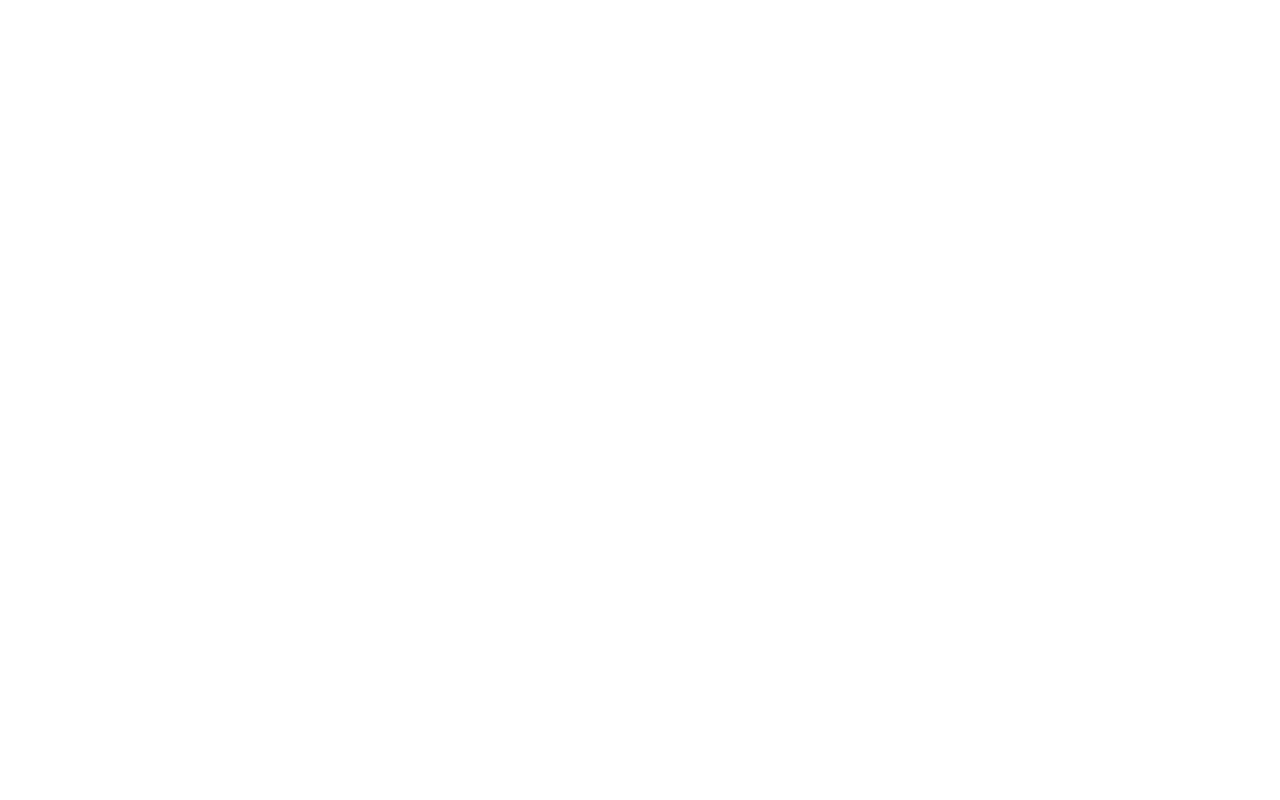
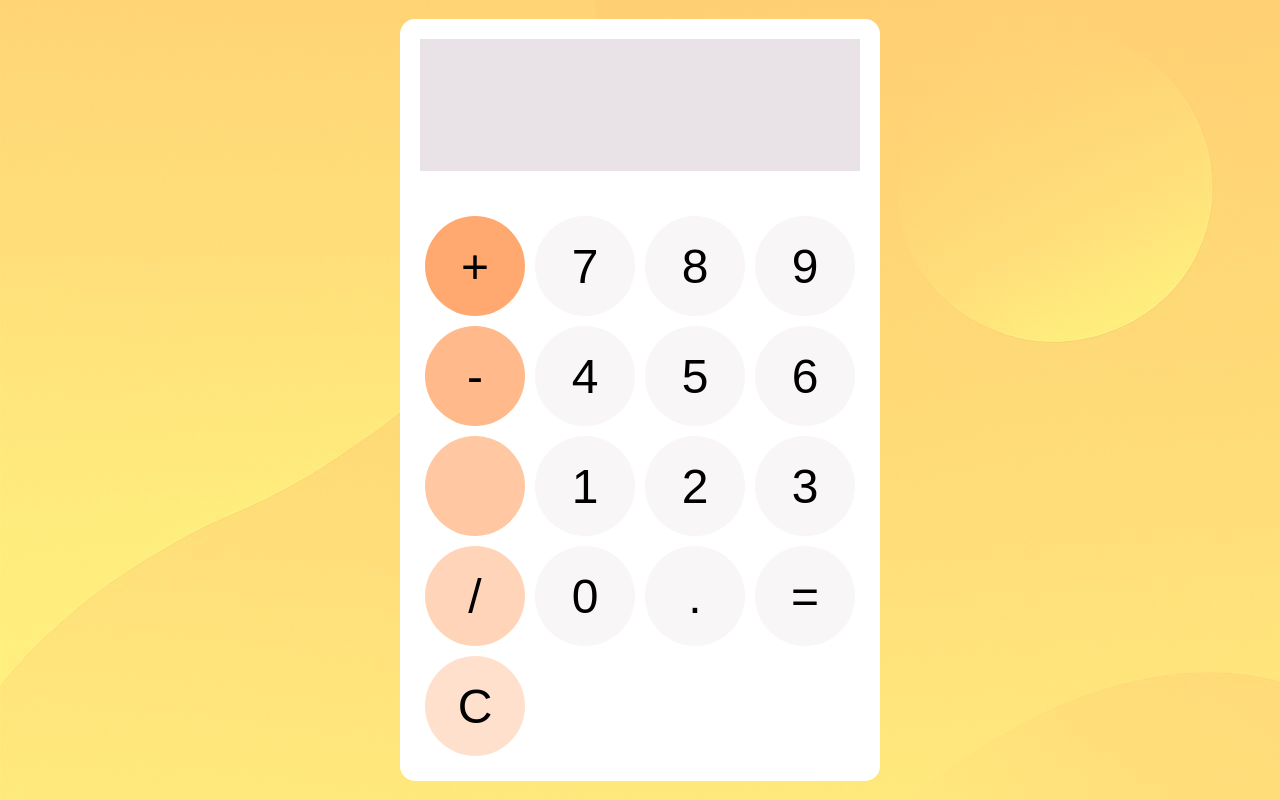
Before and after one commit to rightctrlkey/simple_calculator, a plain HTML site: page index.html in a window 1280 px wide. Drawn offline with Linux system fonts and the light colour scheme.

Commit message:
final changes are made

```diff
--- a/index.html
+++ b/index.html
@@ -1,11 +1,39 @@
 <!DOCTYPE html>
 <html lang="en">
+
 <head>
     <meta charset="UTF-8">
     <meta name="viewport" content="width=device-width, initial-scale=1.0">
-    <title>Calculator</title>
+    <title>Calcy</title>
+    <link rel="stylesheet" href="style.css">
 </head>
+
 <body>
+    <div id="calcy">
+        <input id="display" readonly>
+        <div id="keys">
+            <button onclick="appendToDisplay('+')"" class=" operator-btn-add">+</button>
+            <button onclick="appendToDisplay('7')">7</button>
+            <button onclick="appendToDisplay('8')">8</button>
+            <button onclick="appendToDisplay('9')">9</button>
+            <button onclick="appendToDisplay('-')" class="operator-btn-sub">-</button>
+            <button onclick="appendToDisplay('4')">4</button>
+            <button onclick="appendToDisplay('5')">5</button>
+            <button onclick="appendToDisplay('6')">6</button>
+            <button onclick="appendToDisplay('')" class="operator-btn-mul"></button>
+            <button onclick="appendToDisplay('1')">1</button>
+            <button onclick="appendToDisplay('2')">2</button>
+            <button onclick="appendToDisplay('3')">3</button>
+            <button onclick="appendToDisplay('/')" class="operator-btn-div">/</button>
+            <button onclick="appendToDisplay('0')">0</button>
+            <button onclick="appendToDisplay('.')">.</button>
+            <button onclick="calculate()">=</button>
+            <button onclick="clearDisplay()" class="operator-btn-c">C</button>
+        </div>
+    </div>
 
+
+    <script src="index.js"></script>
 </body>
+
 </html>
--- /dev/null
+++ b/index.js
@@ -0,0 +1,22 @@
+// CALCULATOR PROGRAM
+
+
+const display = document.getElementById("display");
+
+function appendToDisplay(input) {
+    display.value += input;
+}
+
+function clearDisplay() {
+    display.value = "";
+}
+
+function calculate() {
+    try {
+        display.value = eval(display.value);
+    }
+    catch (error) {
+        display.value = "Error";
+        I
+    }
+}
--- /dev/null
+++ b/style.css
@@ -0,0 +1,87 @@
+#calcy {
+    font-family: arial, sans-serif;
+    background-color: hsl(0, 0%, 100%);
+    border-radius: 15px;
+    max-width: 500px;
+    overflow: hidden;
+    box-sizing: border-box;
+}
+
+body {
+    margin: 0;
+    display: flex;
+    justify-content: center;
+    align-items: center;
+    height: 100vh;
+    background-image: url(calcy_bground.jpg);
+}
+
+#display {
+    width: 100%;
+    padding: 20px;
+    font-size: 5rem;
+    border: none;
+    background-color: hsl(330, 12%, 90%);
+    color: black;
+    margin: 20px;
+    width: 400px;
+
+
+}
+
+#keys {
+    display: grid;
+    grid-template-columns: repeat(4, 1fr);
+    gap: 10px;
+    padding: 25px;
+}
+
+button {
+    width: 100px;
+    height: 100px;
+    border-radius: 50px;
+    border: none;
+    background-color: hsl(330, 12%, 97%);
+    color: black;
+    font-size: 3rem;
+    cursor: pointer;
+
+}
+
+button:hover {
+    background-color: hsl(330, 12%, 90%);
+}
+
+button:active {
+    background-color: hsl(0, 0%, 50%);
+}
+
+.operator-btn-add {
+    background-color: hsl(24, 100%, 72%);
+}
+
+.operator-btn-sub {
+    background-color: hsl(24, 100%, 77%);
+}
+
+.operator-btn-mul {
+    background-color: hsl(24, 100%, 82%);
+}
+
+.operator-btn-div {
+    background-color: hsl(24, 100%, 86%);
+}
+
+.operator-btn-c {
+    background-color: hsl(24, 100%, 90%);
+}
+
+
+
+.operator-btn:hover {
+    background-color: hsl(35, 100%, 65%);
+}
+
+.operator-btn:active {
+    background-color: hsl(35, 100%, 75%);
+}
```
Also changed, not shown: calcy_bground.jpg (added).
